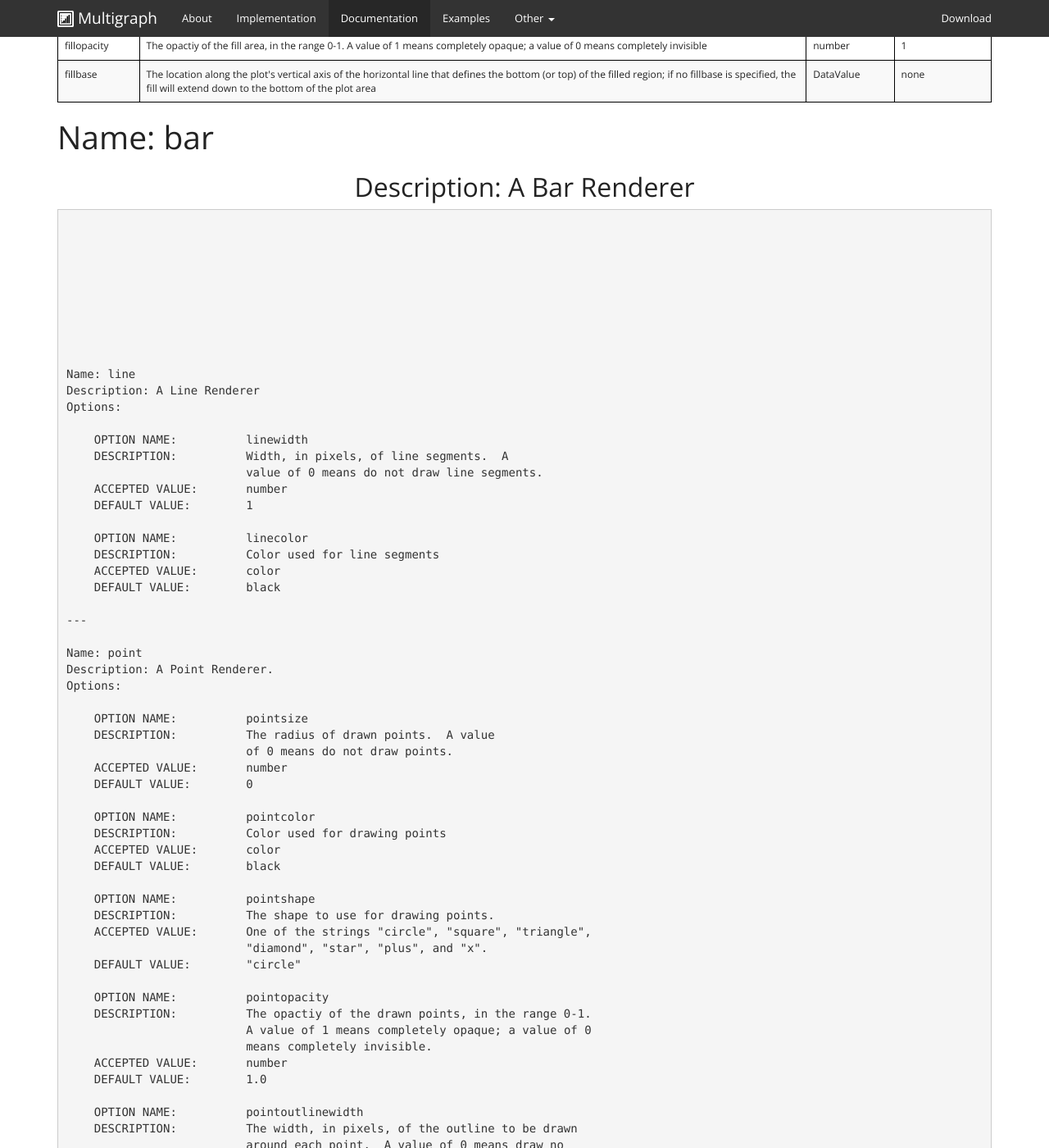
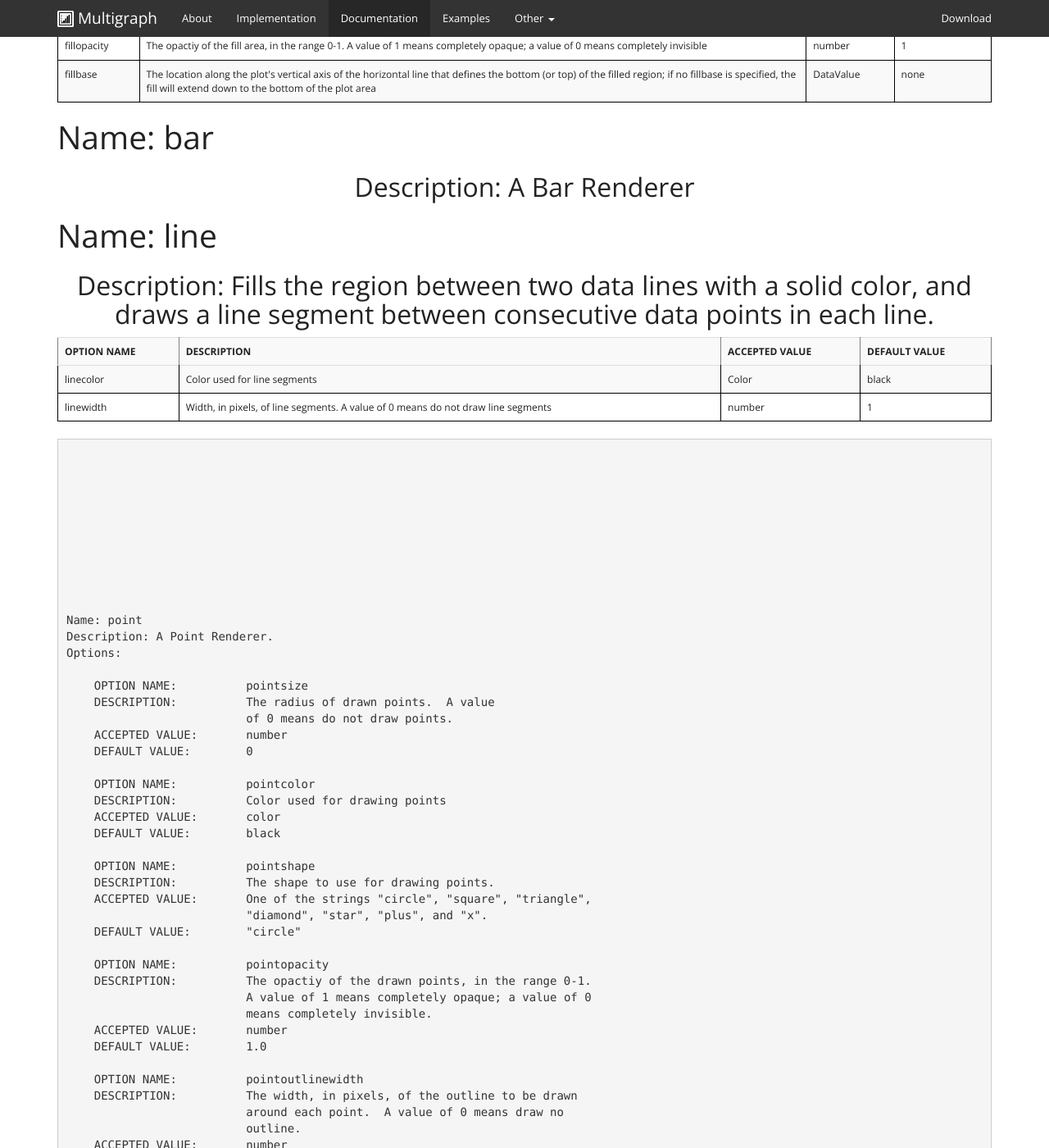
Before and after one commit to khunter3D/khunter3D.github.io, a Jekyll site: the page built from docs/renderers/index.html, in a window 1280 px wide and 1400 px high, scrolled down 1503 px. Shown: the whole window at 82% size. Built offline with Jekyll 4.4.1, drawn with Linux system fonts in a browser that asks for light colours; nearby versions of some CDN libraries; Markdown is read by kramdown in place of the engine named in the settings; some of the changed text lies outside the part shown.

Commit message:
Update index.html

```diff
--- a/docs/renderers/index.html
+++ b/docs/renderers/index.html
@@ -320,6 +320,46 @@ and draws a line segment between consecutive data points in each line.
 </h2>
 
 
+
+
+ <h1>Name: line</h1>
+
+<h2>Description: Fills the region between two data lines with a solid color,
+and draws a line segment between consecutive data points in each line.
+</h2>
+
+<div class="table-responsive">
+<table class="table table-striped ">
+<tbody>
+<tr>
+  <th>OPTION NAME</th>
+  <th>DESCRIPTION</th>
+  <th>ACCEPTED VALUE</th>
+  <th>DEFAULT VALUE</th>
+  </tr>
+<tr>
+<tr>
+  <td>linecolor</td>
+  <td>Color used for line segments</td>
+  <td>Color</td>
+  <td>black</td>
+  </tr>
+<tr>
+  <td>linewidth</td>
+  <td>Width, in pixels, of line segments.
+  A value of 0 means do not draw line segments</td>
+  <td>number</td>
+
+ <td>1</td>
+</tr>
+</tbody>
+</table>
+</div>
+
+
+
+
+
       <pre>
 
 
@@ -330,22 +370,6 @@ and draws a line segment between consecutive data points in each line.
 
 
 
-Name: line
-Description: A Line Renderer
-Options:
-
-    OPTION NAME:          linewidth
-    DESCRIPTION:          Width, in pixels, of line segments.  A
-                          value of 0 means do not draw line segments.
-    ACCEPTED VALUE:       number
-    DEFAULT VALUE:        1
-
-    OPTION NAME:          linecolor
-    DESCRIPTION:          Color used for line segments
-    ACCEPTED VALUE:       color
-    DEFAULT VALUE:        black
-
----
 
 Name: point
 Description: A Point Renderer.
```
